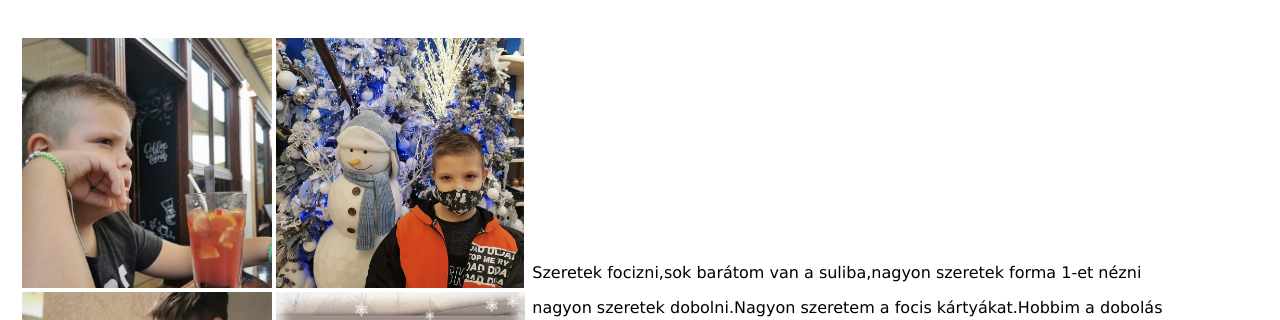
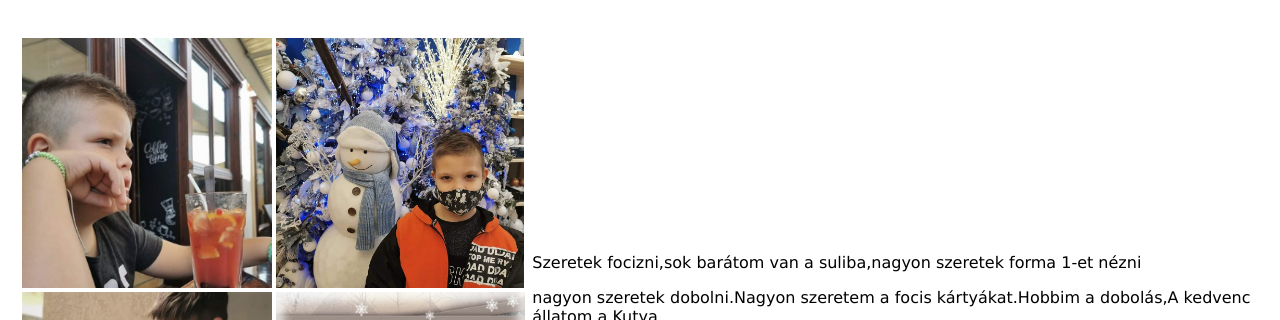
Before and after one commit to bertalanimre/petricsmate, a plain HTML site: page index.html in a window 1280 px wide. Shown: the part 480-800 px from the top of the page. Drawn offline with Linux system fonts and the light colour scheme.

Commit message:
rólam még egy kicsi

```diff
--- a/index.html
+++ b/index.html
@@ -102,7 +102,7 @@
         </td>
         <td>
           <p></p> Szeretek focizni,sok barátom van a suliba,nagyon szeretek forma 1-et nézni</p>
-          <p>nagyon szeretek dobolni.Nagyon szeretem a focis kártyákat.Hobbim a dobolás</p>
+          <p>nagyon szeretek dobolni.Nagyon szeretem a focis kártyákat.Hobbim a dobolás,A kedvenc állatom a Kutya</p>
           <p></p>
         </td>
       </tr>
```
